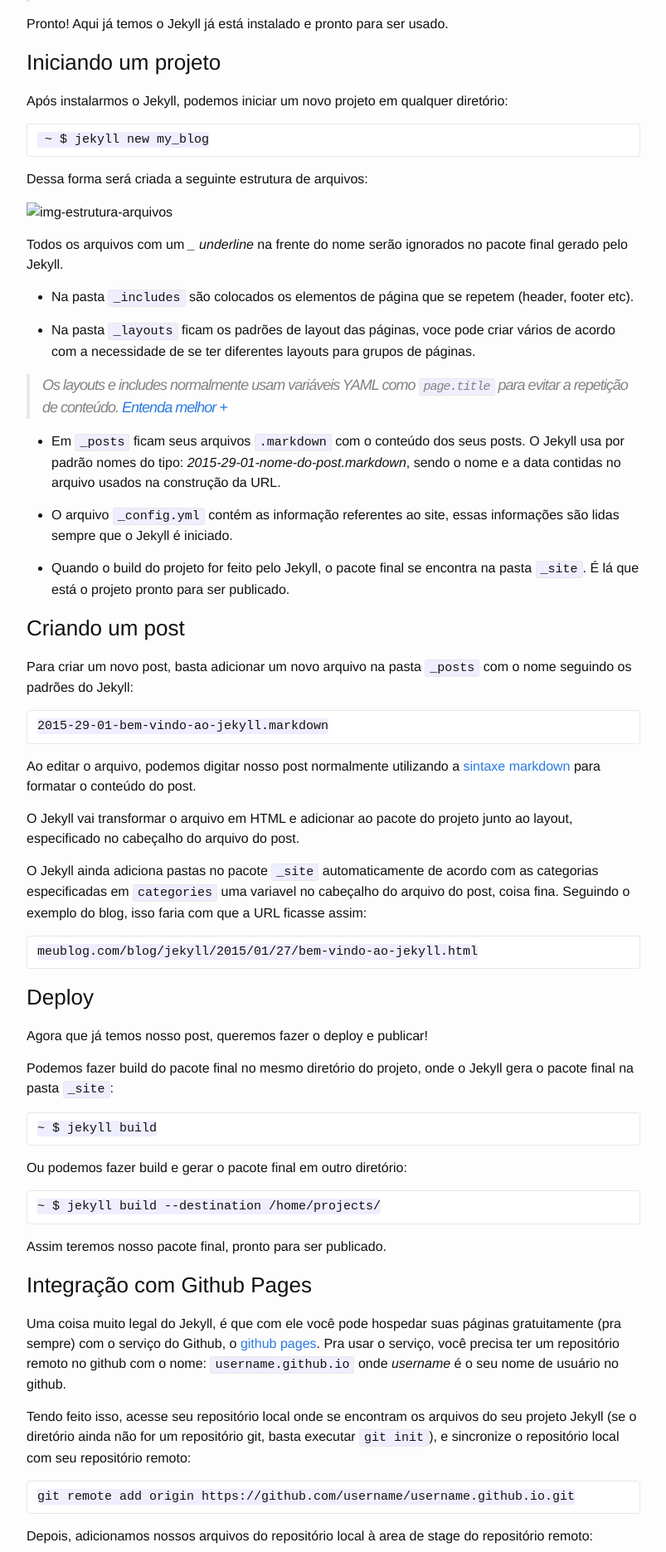
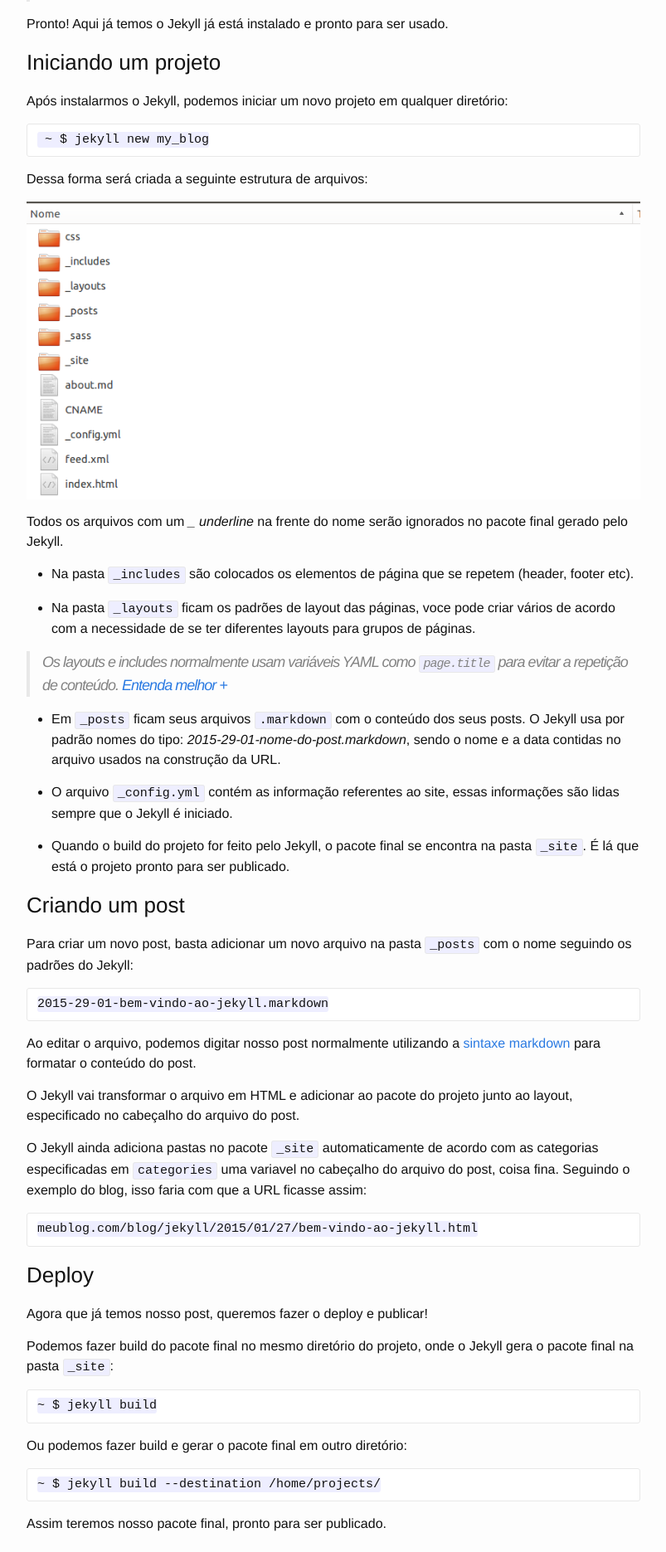
Before and after one commit to andreybleme/andreybleme.github.io, a Jekyll site: the page built from _posts/2015-01-30-conheca-o-jekyll.markdown, in a window 1280 px wide. Shown: the part 1415-3286 px from the top of the page at 83% size, without its empty margins (238-1041 px from the left). Built offline with Jekyll 4.4.1, drawn with Linux system fonts in a browser that asks for light colours; nearby versions of some CDN libraries; comment, search, counter and statistics services are not loaded.

Commit message:
post img

```diff
--- a/_posts/2015-01-27-welcome-to-jekyll.markdown
+++ b/_posts/2015-01-30-conheca-o-jekyll.markdown
@@ -55,7 +55,7 @@
 
 Dessa forma será criada a seguinte estrutura de arquivos:
 
-![img-estrutura-arquivos]()
+![Estrutura de arquivos](https://raw.githubusercontent.com/andreybleme/andreybleme.github.io/master/assets/img/estrutura_de_arquivos.png "Estrutura de arquivos")
 
 Todos os arquivos com um *_ underline* na frente do nome serão ignorados no pacote final gerado pelo Jekyll.
 
```
